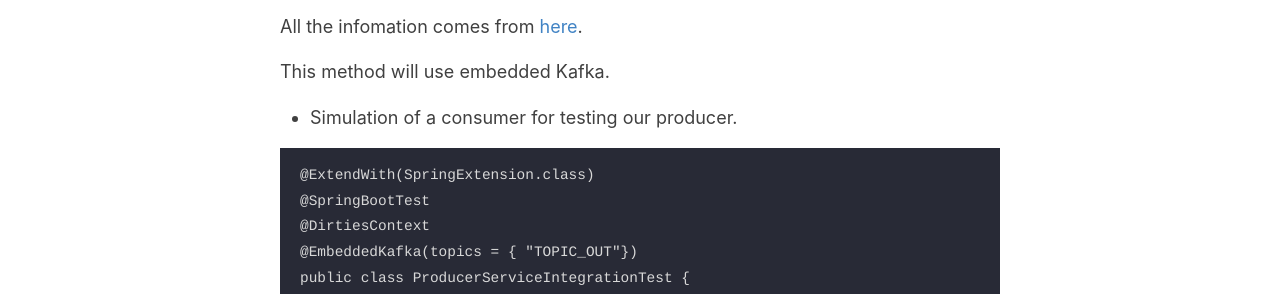
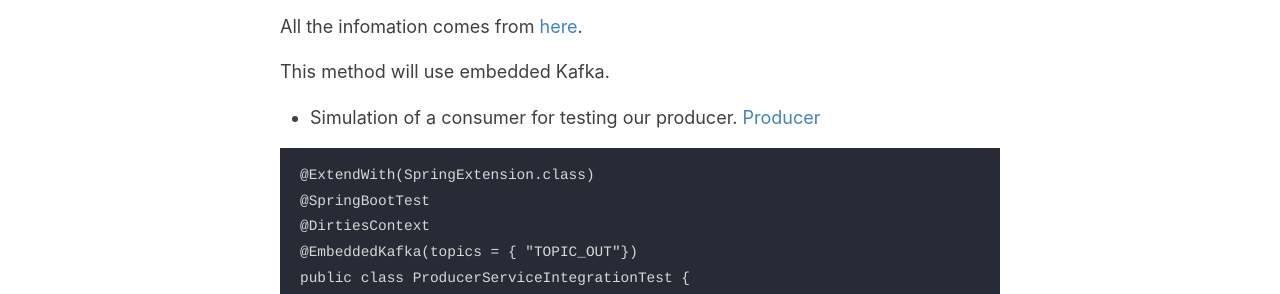
Before and after one commit to cityTesting/citytesting.github.io, a Jekyll site: the page built from _posts/2021-11-16-Integration-tests-with-kafka-java.md, in a window 1280 px wide. Shown: the part 277-571 px from the top of the page. Built offline with Jekyll 4.4.1, drawn with Linux system fonts in a browser that asks for light colours.

Commit message:
Update 2021-11-16-Integration-tests-with-kafka-java.md

````diff
--- a/_posts/2021-11-16-Integration-tests-with-kafka-java.md
+++ b/_posts/2021-11-16-Integration-tests-with-kafka-java.md
@@ -8,6 +8,7 @@ All the infomation comes from [here](https://gitbook.deddy.me/test-dintegration-
 This method will use embedded Kafka.
 
 - Simulation of a consumer for testing our producer.
+[Producer](https://i.imgur.com/frha3N1.png)
 
 ```
 @ExtendWith(SpringExtension.class)
````
